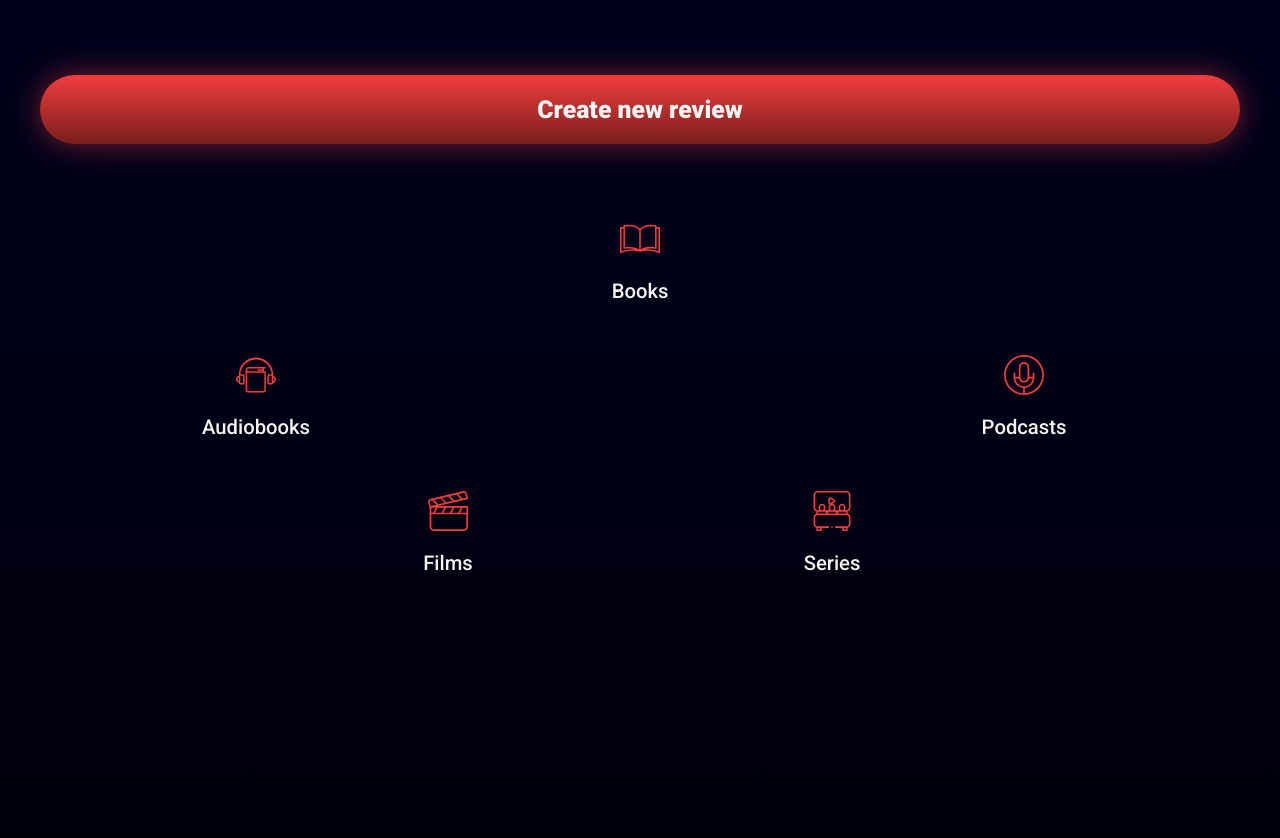
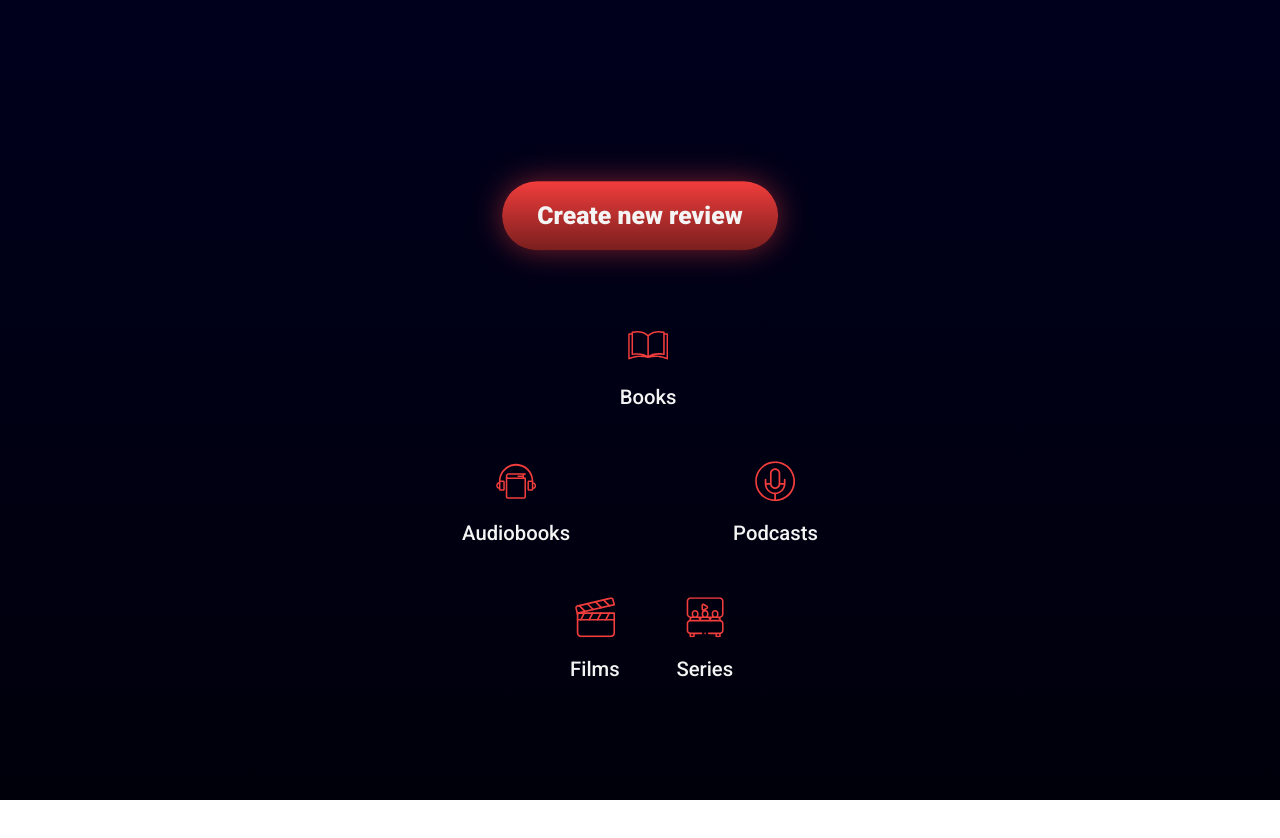
Before and after one commit to maximiliangustmann/capstone-project, a React (Create React App) app: page / in a window 1280 px wide. Shown: the top 838 px of the page. After the commit the page ends 800 px from the top, so only its background shows below. Built offline with nearby package versions, Linux system fonts and the light colour scheme.

Commit message:
Adjust content for bigger screens

```diff
--- a/src/components/CreateButton.js
+++ b/src/components/CreateButton.js
@@ -23,5 +23,5 @@ const StyledNavLink = styled(NavLink)`
   color: var(--main-white);
   font-weight: 900;
   padding: 20px;
-  margin: 75px 40px 20px;
+  margin: 20px 40px 20px;
 `
--- a/src/components/Filter.js
+++ b/src/components/Filter.js
@@ -30,6 +30,7 @@ const FilterBar = styled.div`
   display: flex;
   flex-wrap: wrap;
   margin: 20px;
+  padding: 5px;
   border-radius: 50px;
   justify-content: space-evenly;
   align-content: center;
--- a/src/components/Form.js
+++ b/src/components/Form.js
@@ -138,6 +138,12 @@ const StyledForm = styled.form`
   gap: 32px;
   align-content: start;
   margin: 40px 52px;
+  @media (min-height: 800px) (max-height: 999px) {
+    gap: 40px;
+  }
+  @media (min-height: 100px) {
+    gap: 50px;
+  }
 `
 
 const Input = styled.input`
@@ -147,6 +153,9 @@ const Input = styled.input`
   font-weight: 300;
   width: 100%;
   margin: 0;
+  @media (min-width: 800px) {
+    background-color: #ababab;
+  }
 `
 
 const Select = styled.select`
@@ -156,6 +165,9 @@ const Select = styled.select`
   font-weight: 300;
   width: 100%;
   margin: 0;
+  @media (min-width: 800px) {
+    background-color: #ababab;
+  }
 `
 
 const Textarea = styled.textarea`
@@ -165,6 +177,9 @@ const Textarea = styled.textarea`
   font-weight: 300;
   width: 100%;
   margin: 0;
+  @media (min-width: 800px) {
+    background-color: #ababab;
+  }
 `
 
 const Label = styled.label`
@@ -175,7 +190,7 @@ const Label = styled.label`
 
 const ButtonGroup = styled.div`
   display: flex;
-  justify-content: space-between;
+  justify-content: space-evenly;
 `
 
 const ErrorMessage = styled.p`
--- a/src/pages/Dashboard.js
+++ b/src/pages/Dashboard.js
@@ -2,6 +2,7 @@ import React from 'react'
 import CreateButton from '../components/CreateButton'
 import NavIcons from '../components/NavIcons'
 import PropTypes from 'prop-types'
+import styled from 'styled-components'
 
 Dashboard.propTypes = {
   activeFilter: PropTypes.func,
@@ -9,9 +10,16 @@ Dashboard.propTypes = {
 
 export default function Dashboard({ activeFilter }) {
   return (
-    <>
+    <DashboardWrapper>
       <CreateButton />
       <NavIcons activeFilter={activeFilter} />
-    </>
+    </DashboardWrapper>
   )
 }
+
+const DashboardWrapper = styled.div`
+  position: absolute;
+  top: 50%;
+  left: 50%;
+  transform: translate(-50%, -50%);
+`
--- a/src/pages/Reviews.js
+++ b/src/pages/Reviews.js
@@ -63,4 +63,12 @@ export default function Reviews({
 const StyledReviews = styled.div`
   display: grid;
   gap: 20px;
+  @media (min-width: 750px) and (max-width: 1124px) {
+    display: grid;
+    grid-template-columns: 1fr 1fr;
+  }
+  @media (min-width: 1125px) {
+    display: grid;
+    grid-template-columns: 1fr 1fr 1fr;
+  }
 `
```
